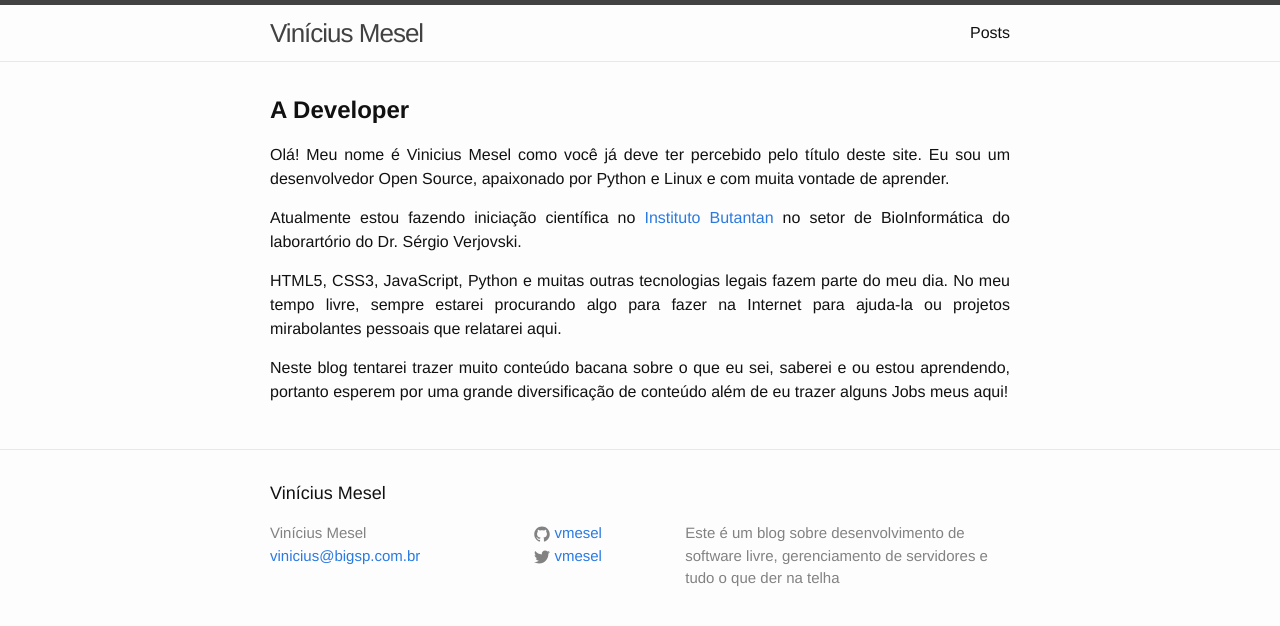
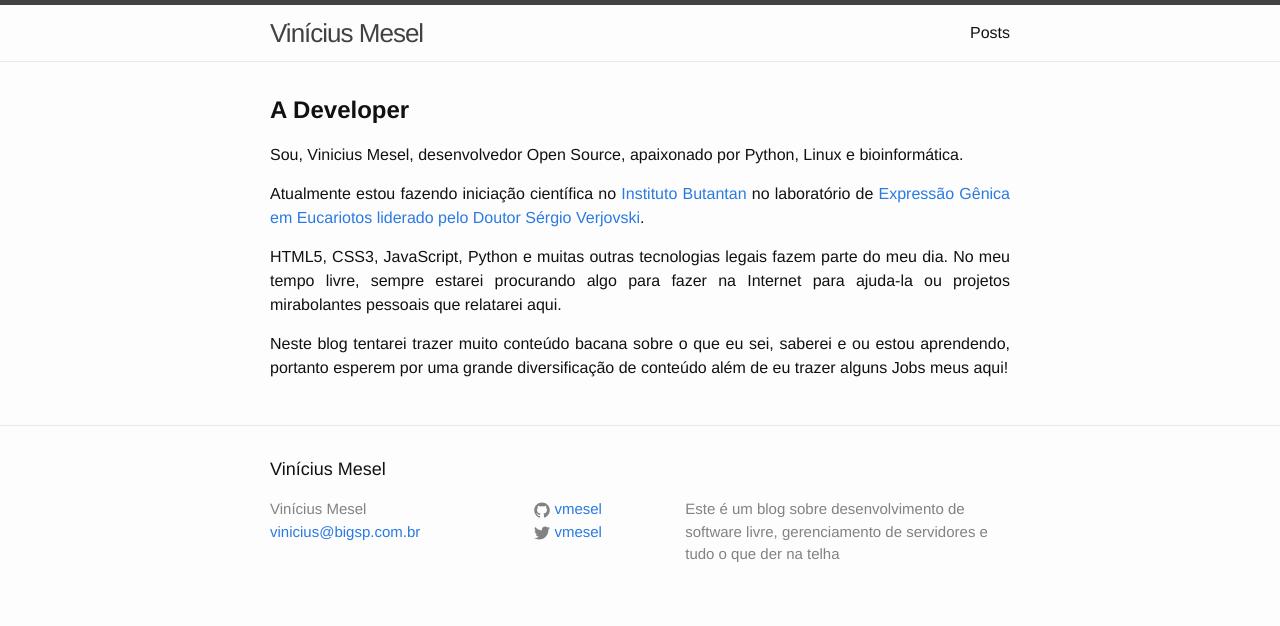
Before and after one commit to vmesel/vmesel.github.io, a Jekyll site: the page built from index.html, in a window 1280 px wide. Shown: the top 626 px of the page. Built offline with Jekyll 4.4.1, drawn with Linux system fonts in a browser that asks for light colours.

Commit message:
Update index.html

```diff
--- a/index.html
+++ b/index.html
@@ -6,9 +6,9 @@ layout: default
 
  <h2 style="font-weight:bold;">A Developer</h1>
 
-    <p align="justify">Olá! Meu nome é Vinicius Mesel como você já deve ter percebido pelo título deste site. Eu sou um desenvolvedor Open Source, apaixonado por Python e Linux e com muita vontade de aprender.</p>
+    <p align="justify">Sou, Vinicius Mesel, desenvolvedor Open Source, apaixonado por Python, Linux e bioinformática.</p>
     <p align="justify">
-      Atualmente estou fazendo iniciação científica no <a href="http://www.butantan.gov.br">Instituto Butantan</a> no setor de BioInformática do laborartório do Dr. Sérgio Verjovski.
+      Atualmente estou fazendo iniciação científica no <a href="http://www.butantan.gov.br">Instituto Butantan</a> no laboratório de <a href="http://www2.iq.usp.br/docente/verjo/">Expressão Gênica em Eucariotos liderado pelo Doutor Sérgio Verjovski</a>.
     </p>
     <p align="justify">
       HTML5, CSS3, JavaScript, Python e muitas outras tecnologias legais fazem parte do meu dia. No meu tempo livre, sempre estarei procurando algo para fazer na Internet para ajuda-la ou projetos mirabolantes pessoais que relatarei aqui.
```
